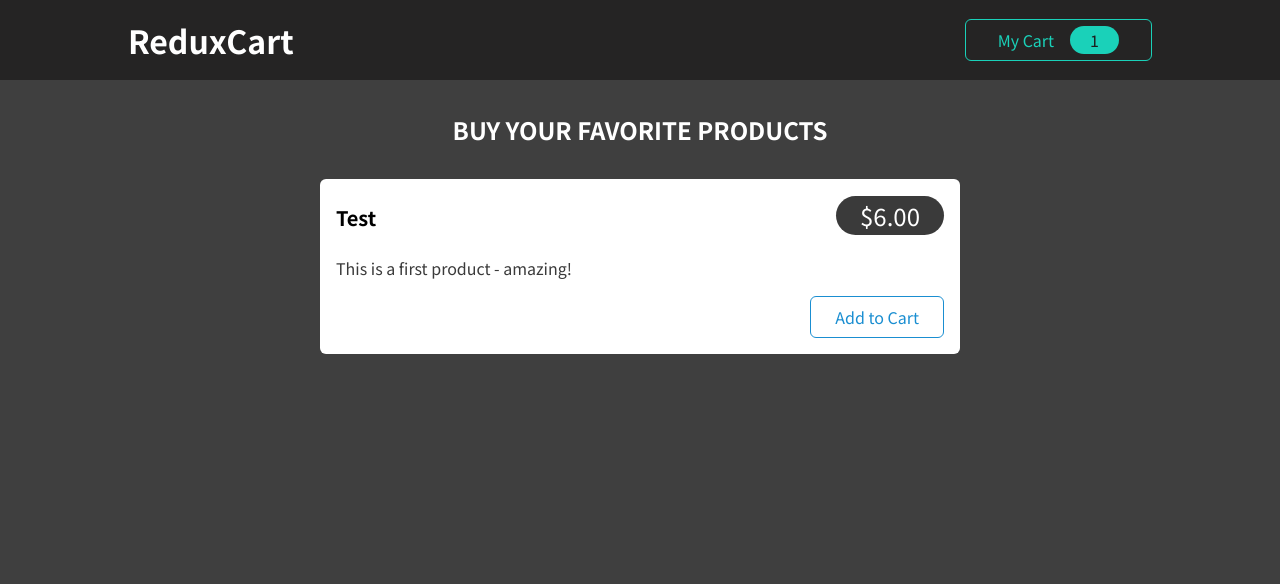
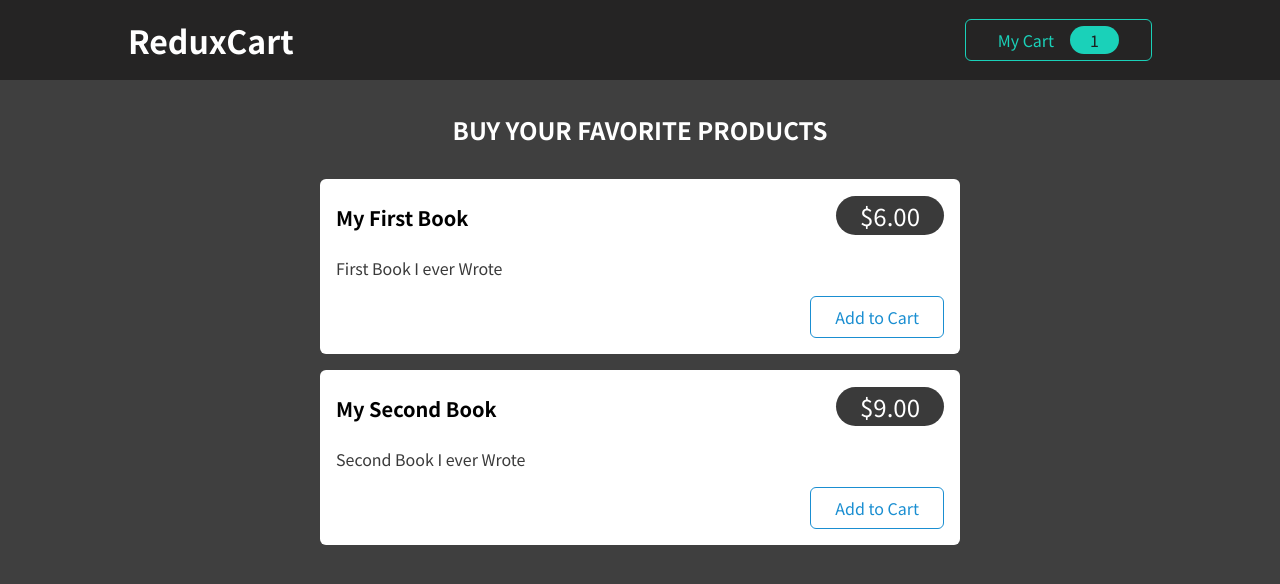
Before and after one commit to bduong94/advanced-redux, a React (Create React App) app: page / in a window 1280 px wide. Shown: the top 584 px of the page. Built offline with nearby package versions, Linux system fonts and the light colour scheme.

Commit message:
Create dummy products for Products component

```diff
--- a/src/components/Shop/ProductItem.js
+++ b/src/components/Shop/ProductItem.js
@@ -1,5 +1,5 @@
-import Card from '../UI/Card';
-import classes from './ProductItem.module.css';
+import Card from "../UI/Card";
+import classes from "./ProductItem.module.css";
 
 const ProductItem = (props) => {
   const { title, price, description } = props;
--- a/src/components/Shop/Products.js
+++ b/src/components/Shop/Products.js
@@ -1,17 +1,37 @@
-import ProductItem from './ProductItem';
-import classes from './Products.module.css';
+import ProductItem from "./ProductItem";
+import classes from "./Products.module.css";
+
+const DUMMY_PRODUCTS = [
+  {
+    id: "p1",
+    price: 6,
+    title: "My First Book",
+    description: "First Book I ever Wrote",
+  },
+  {
+    id: "p2",
+    price: 9,
+    title: "My Second Book",
+    description: "Second Book I ever Wrote",
+  },
+];
 
 const Products = (props) => {
+  const productItemsArray = DUMMY_PRODUCTS.map((product) => {
+    return (
+      <ProductItem
+        key={product.id}
+        title={product.title}
+        price={product.price}
+        description={product.description}
+      />
+    );
+  });
+
   return (
     <section className={classes.products}>
       <h2>Buy your favorite products</h2>
-      <ul>
-        <ProductItem
-          title='Test'
-          price={6}
-          description='This is a first product - amazing!'
-        />
-      </ul>
+      <ul>{productItemsArray}</ul>
     </section>
   );
 };
```
Also changed, not shown: 1 other file (tests, documents, lock files or other folders).
